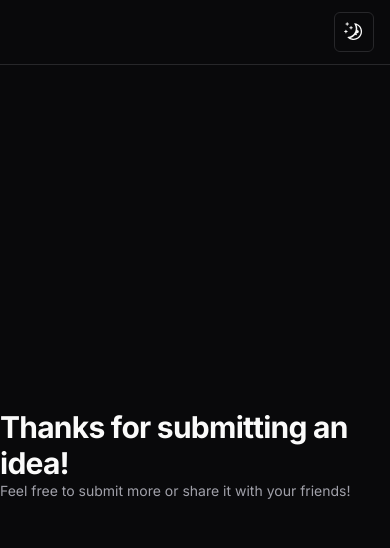
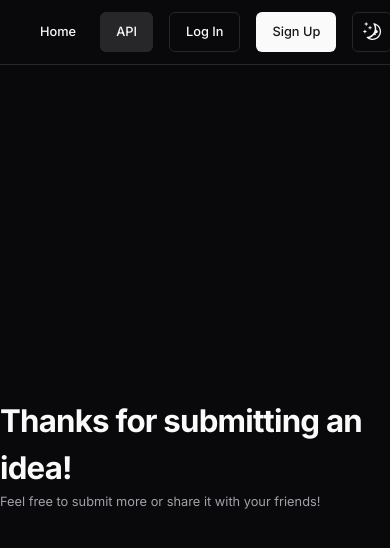
Before and after one commit to Christie-Leung/game-night-discord-bot, a Next.js app: page /thankyou in a window 390 px wide. Shown: the top 548 px of the page. Built offline with nearby package versions, Linux system fonts and the light colour scheme.

Commit message:
Mobile UI fixes

```diff
--- a/app/(public)/layout.tsx
+++ b/app/(public)/layout.tsx
@@ -1,5 +1,4 @@
-import { ThemeToggle } from "@/components/ui/theme-toggle"
-
+import NavBar from "@/components/navbar"
 export default async function PublicLayout({
   children
 }: {
@@ -8,13 +7,7 @@ export default async function PublicLayout({
 
   return (
     <div className="flex flex-col h-full">
-        <div className="border-b">
-        <div className="flex h-16 items-center px-4">
-            <div className="ml-auto flex items-center space-x-4">
-                <ThemeToggle />
-            </div>
-        </div>
-        </div>
+        <NavBar />
         {children}
     </div>
   )
--- a/app/(public)/request/[inviteId]/page.tsx
+++ b/app/(public)/request/[inviteId]/page.tsx
@@ -88,11 +88,13 @@ const IdeasPage = async ({ params }: {
 
             if (Date.now() > Date.parse(eventDetails?.eventDate)) {
                 return (
-                    <div className="w-full grow flex flex-col items-center justify-center">
+                    <div className="grow w-full flex flex-col items-center justify-center">
+                        <div className="mx-8">
                         <Heading
                             title={"You missed your chance to submit a request ;-;"}
                             description={"Maybe next time!"}
                         />
+                        </div>
                     </div>
                 )
             }
--- a/components/navbar.tsx
+++ b/components/navbar.tsx
@@ -7,7 +7,7 @@ import Link from "next/link";
 import { ThemeToggle } from "./ui/theme-toggle";
 
 const NavBar = ({ userId }: {
-  userId: string | null
+  userId?: string | null
 }) => {
 
   return (
--- a/tailwind.config.ts
+++ b/tailwind.config.ts
@@ -11,6 +11,19 @@ const config = {
 	],
   prefix: "",
   theme: {
+    fontSize: {
+      sm: '0.8rem',
+      base: '1rem',
+      xl: '1.25rem',
+      '2xl': '1.563rem',
+      '3xl': '1.953rem',
+      '4xl': '2.441rem',
+      '5xl': '3.052rem',
+      '6xl': '3.75rem',
+      '7xl': '4.5rem',
+      '8xl': '6rem',
+      '9xl': '8rem',
+    },
     container: {
       center: true,
       padding: "2rem",
```
Also changed, not shown: components/ui/timer.jsx (+4 -4 lines).
